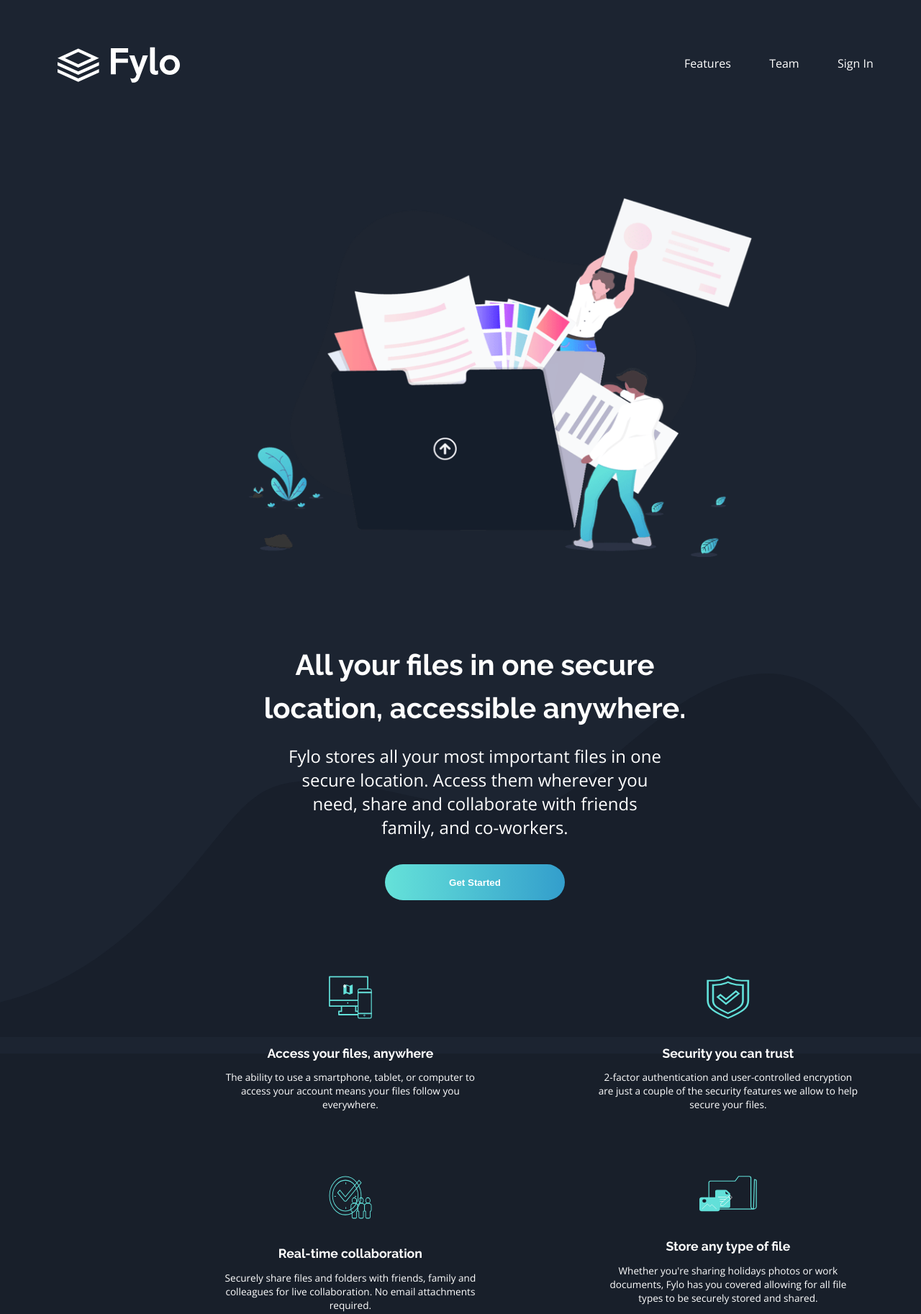
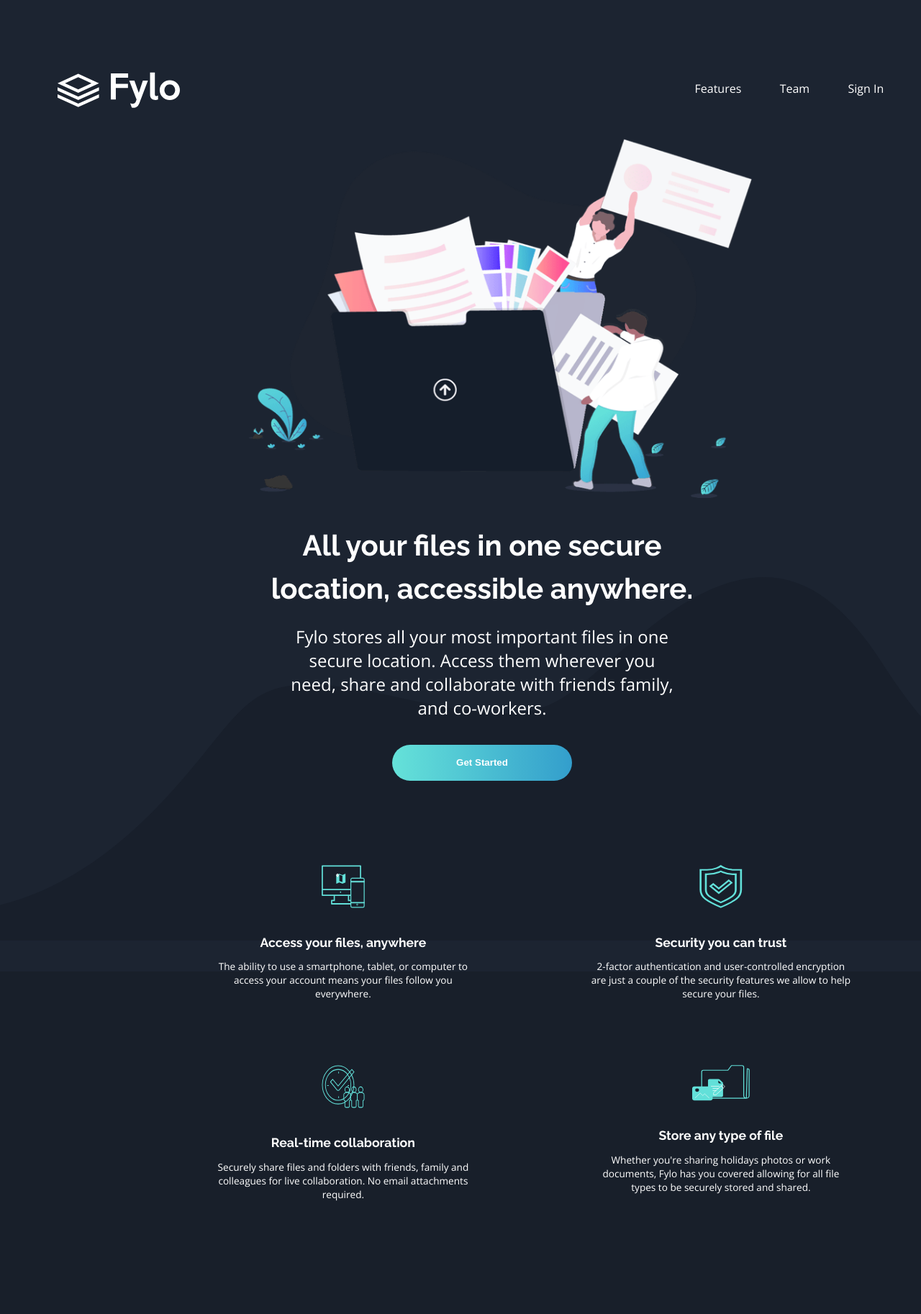
Before and after one commit to Laurentdarl/Dark-Themed-Website, a plain HTML site: page index.html in a window 1280 px wide. Shown: the top 1826 px of the page at 72% size. Drawn offline with nearby package versions, Linux system fonts and the light colour scheme.

Commit message:
Add files via upload

```diff
--- a/fylo.css
+++ b/fylo.css
@@ -66,7 +66,7 @@ img {
   justify-content: space-between;
   align-items: center;
   width: 100%;
-  height: 5rem;
+  height: rem;
   background: #1c2431;
 }
 
@@ -167,7 +167,7 @@ footer {
 
 @media (min-width: 520px) {
   .intro-img {
-    height: 173vh;
+    height: 150vh;
   }
   .intro-img img {
     position: absolute;
@@ -175,13 +175,13 @@ footer {
     height: 500px;
     z-index: 1;
     left: 27%;
-    top: 6.93%;
+    top: 5%;
   }
   .intro-cta {
     position: relative;
     margin-top: 450px;
     z-index: 5;
-    top: -1020px;
+    top: -52.5%;
   }
   .intro-cta h2 {
     font-size: 2.5rem;
@@ -234,8 +234,8 @@ footer {
     position: absolute;
     height: 505px;
     width: 1550px;
-    top: 117vh;
-    left: -60px;
+    top: 20.9%;
+    left: -5%;
   }
 }
 
@@ -266,8 +266,8 @@ footer {
     grid-template-columns: repeat(2, 1fr);
     position: relative;
     width: 70%;
-    top: -130vh;
-    left: 17%;
+    top: -135vh;
+    left: 16%;
   }
   .features-list {
     width: 525px;
@@ -330,7 +330,7 @@ hr {
     top: -115vh;
   }
   .productivity .productive-img {
-    margin: 0 0 20px 150px;
+    margin: 0 0px 20px 150px;
   }
   .productivity .productive-img img {
     width: 600px;
@@ -341,7 +341,7 @@ hr {
     right: -70px;
     top: 80px;
     width: 550px;
-    margin-left: 20px;
+    margin: 0 20px;
   }
   .productivity .productive h4 {
     text-align: left;
@@ -412,7 +412,7 @@ hr {
 @media (min-width: 520px) {
   .quotes {
     top: -116vh;
-    left: 13%;
+    left: 12.5%;
     flex-direction: row;
     gap: 45px;
   }
@@ -632,7 +632,7 @@ footer .footer-logo {
     gap: 20px;
     width: 100%;
     height: 500px;
-    margin-bottom: -150vh;
+    margin-bottom: -100%;
   }
   footer .footer-logo {
     position: absolute;
```
